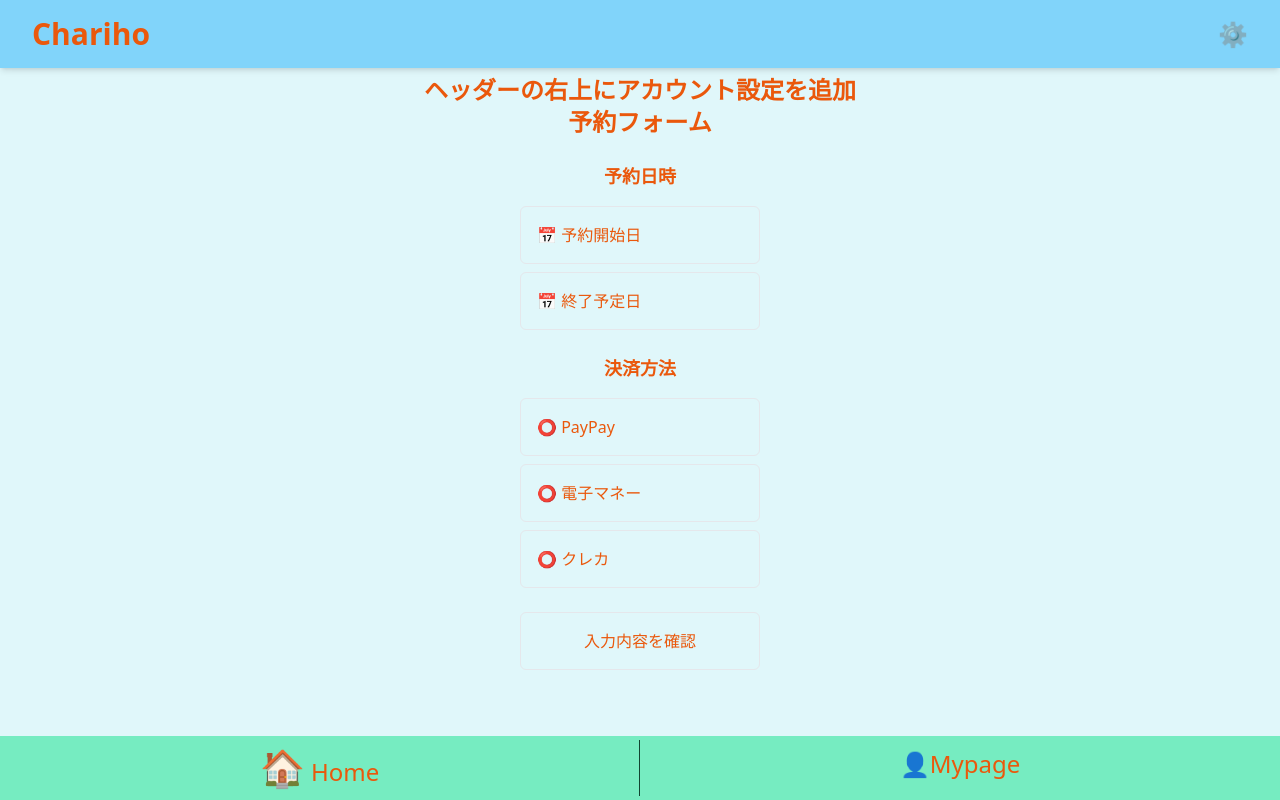
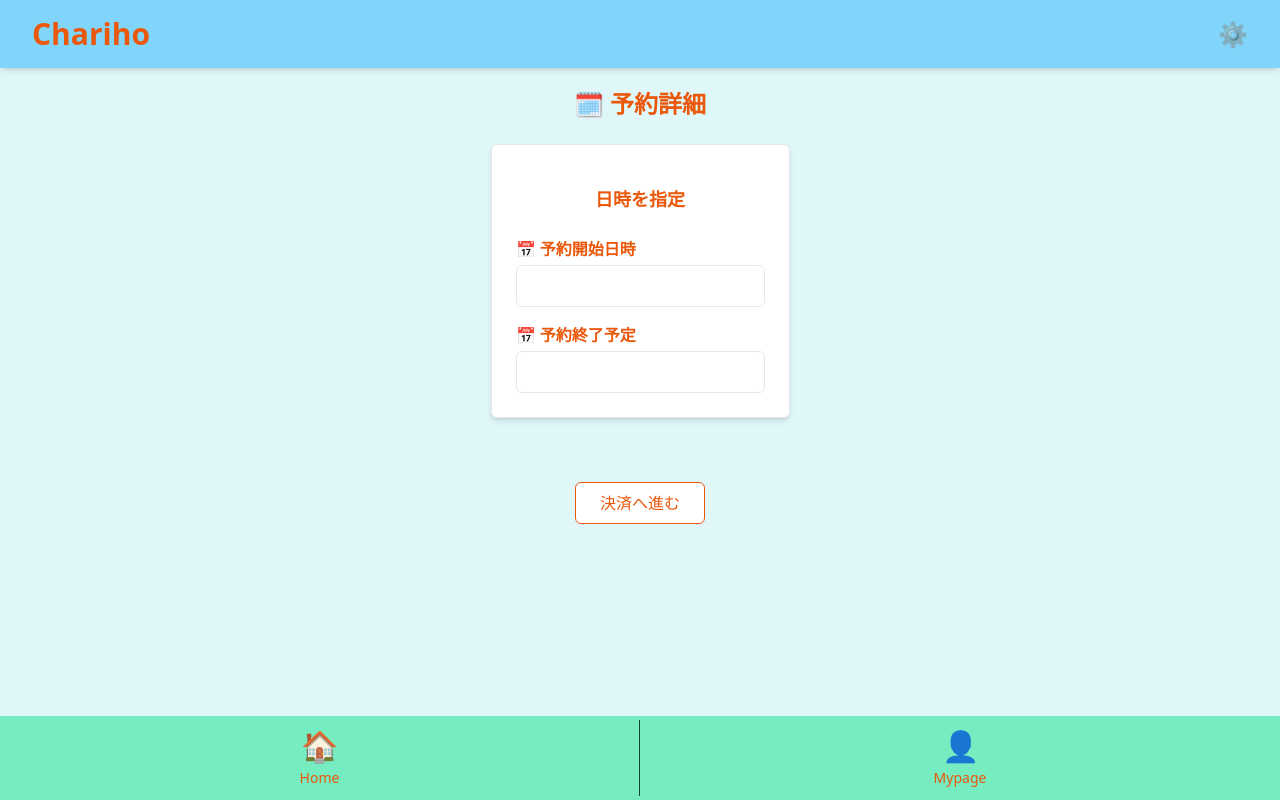
Before and after one commit to ms-engineer-bc24-12/Section_9_team_chariho, a Next.js app in the folder frontend/: page /rental/borrow/reserve in a window 1280 px wide. Built offline with nearby package versions, Linux system fonts and the light colour scheme.

Commit message:
feat:コンポーネント作成・ページ修正

```diff
--- a/frontend/src/app/components/Footer.tsx
+++ b/frontend/src/app/components/Footer.tsx
@@ -7,16 +7,17 @@ export default function Footer() {
     <footer className="fixed bottom-0 w-full text-2xl py-1 flex text-orange-600 bg-[#76ecc1]">
       <Link
         href="/rental"
-        className="w-1/2 text-center py-2 hover:text-orange-800 rounded-l-lg border-r border-[#114431]"
+        className="w-1/2 flex flex-col items-center justify-center text-center py-2 hover:text-orange-800 rounded-l-lg border-r border-[#114431]"
       >
-        <span className="text-4xl">🏠</span> {/* 自転車の絵文字 */}
-        <span className="mt-2">Home</span> {/* Homeテキスト */}
+        <span className="text-3xl">🏠</span> {/* 自転車の絵文字 */}
+        <span className="mt-1 text-sm">Home</span> {/* Homeテキスト */}
       </Link>
       <Link
         href="/mypage"
-        className="w-1/2 text-center py-2 hover:text-orange-800 rounded-full"
+        className="w-1/2 flex flex-col items-center justify-center text-center py-2 hover:text-orange-800 rounded-full"
       >
-        👤Mypage
+        <span className="text-3xl">👤</span> {/* 人の絵文字 */}
+        <span className="mt-1 text-sm">Mypage</span> {/* Mypageテキスト */}
       </Link>
     </footer>
   );
--- /dev/null
+++ b/frontend/src/app/components/UserForm.tsx
@@ -0,0 +1,165 @@
+import { useState } from 'react';
+
+interface FormData {
+  lastName: string;
+  firstName: string;
+  email: string;
+  password: string;
+  confirmPassword: string;
+  phoneNumber: string;
+  address: string;
+}
+
+interface UserFormProps {
+  onSubmit: (data: FormData) => Promise<void>;
+  initialData?: FormData;
+}
+
+const UserForm: React.FC<UserFormProps> = ({ onSubmit, initialData }) => {
+  const [lastName, setLastName] = useState(initialData?.lastName || '');
+  const [firstName, setFirstName] = useState(initialData?.firstName || '');
+  const [email, setEmail] = useState(initialData?.email || '');
+  const [password, setPassword] = useState('');
+  const [confirmPassword, setConfirmPassword] = useState('');
+  const [phoneNumber, setPhoneNumber] = useState(
+    initialData?.phoneNumber || '',
+  );
+  const [address, setAddress] = useState(initialData?.address || '');
+  const [error, setError] = useState('');
+
+  const handleRegister = async (e: React.FormEvent) => {
+    e.preventDefault();
+    setError('');
+
+    // ユーザー名のバリデーション（日本語とアルファベットのみ）
+    const nameRegex = /^[A-Za-zぁ-んァ-ン一-龯]+$/;
+    if (!nameRegex.test(lastName) || !nameRegex.test(firstName)) {
+      setError('ユーザー名は日本語とアルファベットのみ使用可能です。');
+      return;
+    }
+
+    // 住所のバリデーション（日本語、英数字、ハイフンのみ）
+    const addressRegex = /^[A-Za-z0-9ぁ-んァ-ン一-龯ー-]+$/;
+    if (!addressRegex.test(address)) {
+      setError('住所は日本語とハイフン、英数字のみ使用可能です。');
+      return;
+    }
+
+    // 電話番号のバリデーション（最大11桁の数字、ハイフン不可）
+    const phoneRegex = /^\d{1,11}$/;
+    if (!phoneRegex.test(phoneNumber)) {
+      setError('電話番号は最大11桁で、ハイフンなしで入力してください。');
+      return;
+    }
+
+    // パスワードの一致チェック
+    if (password !== confirmPassword) {
+      setError('パスワードと確認用パスワードが一致しません。');
+      return;
+    }
+
+    const formData = {
+      lastName,
+      firstName,
+      email,
+      password,
+      confirmPassword,
+      phoneNumber,
+      address,
+    };
+
+    try {
+      await onSubmit(formData); // フォームのデータを親コンポーネントに渡して処理を委譲
+    } catch (err) {
+      setError('送信中にエラーが発生しました。');
+      console.error(err);
+    }
+  };
+
+  return (
+    <form
+      onSubmit={handleRegister}
+      className="flex flex-col gap-4 mt-4 w-80 overflow-h-auto"
+    >
+      {error && <p className="text-red-500 text-sm">{error}</p>}
+
+      <div className="flex gap-2">
+        <div className="w-1/2">
+          <label className="text-sm font-semibold">名前</label>
+          <input
+            type="text"
+            value={lastName}
+            onChange={(e) => setLastName(e.target.value)}
+            placeholder="姓を入力して下さい"
+            className="border p-2 rounded-md w-full text-black"
+            required
+          />
+        </div>
+        <div className="w-1/2">
+          <label className="text-sm font-semibold">　</label>
+          <input
+            type="text"
+            value={firstName}
+            onChange={(e) => setFirstName(e.target.value)}
+            placeholder="名を入力して下さい"
+            className="border p-2 rounded-md w-full text-black"
+            required
+          />
+        </div>
+      </div>
+
+      <label className="text-sm font-semibold">住所</label>
+      <input
+        type="text"
+        value={address}
+        onChange={(e) => setAddress(e.target.value)}
+        placeholder="住所を入力してください"
+        className="border p-2 rounded-md w-full text-black"
+        required
+      />
+
+      <label className="text-sm font-semibold">電話番号</label>
+      <input
+        type="text"
+        value={phoneNumber}
+        onChange={(e) => setPhoneNumber(e.target.value)}
+        placeholder="電話番号を入力してください"
+        className="border p-2 rounded-md w-full text-black"
+        maxLength={11}
+        required
+      />
+
+      <label className="text-sm font-semibold">メールアドレス</label>
+      <input
+        type="email"
+        value={email}
+        onChange={(e) => setEmail(e.target.value)}
+        placeholder="メールアドレスを入力してください"
+        className="border p-2 rounded-md w-full text-black"
+        required
+      />
+
+      <label className="text-sm font-semibold">パスワード</label>
+      <input
+        type="password"
+        value={password}
+        onChange={(e) => setPassword(e.target.value)}
+        placeholder="パスワードを入力してください"
+        className="border p-2 rounded-md w-full text-black"
+        required
+      />
+
+      <label className="text-sm font-semibold">パスワード確認</label>
+      <input
+        type="password"
+        value={confirmPassword}
+        onChange={(e) => setConfirmPassword(e.target.value)}
+        placeholder="もう一度パスワードを入力してください"
+        className="border p-2 rounded-md w-full text-black"
+        required
+      />
+    </form>
+  );
+};
+
+export default UserForm;
--- a/frontend/src/app/mypage/contact/page.tsx
+++ b/frontend/src/app/mypage/contact/page.tsx
@@ -63,7 +63,7 @@ export default function ContactPage() {
         ) : (
           <form
             onSubmit={handleSubmit}
-            className="p-12 max-w-md w-full border rounded-md shadow-md block font-semibold bg-white text-orange-600"
+            className="p-12 max-w-md w-full border rounded-md shadow-md block font-semibold bg-white"
           >
             <div className="mb-4">
               <label>名前</label>
--- a/frontend/src/app/rental/borrow/reserve/confirm/page.tsx
+++ b/frontend/src/app/rental/borrow/reserve/confirm/page.tsx
@@ -1,57 +1,15 @@
 //src/app/rental/borrow/reserve/confirm/page.tsx
 //②-①-①-①予約確定ページ (予約の最終確認)→ 完了アラート表示　 (②借りる/貸す/返すへ自動遷移？)
+import Button from '@/app/components/Button';
 
 export default function ReserveConfirmPage() {
   return (
     <div className="flex flex-col items-center justify-between min-h-screen">
       <div className="flex flex-col items-center justify-center flex-grow">
-        <p className="text-2xl font-bold">
-          ヘッダーの右上にアカウント設定を追加
-        </p>
-        <p className="text-2xl font-bold">入力内容 確認</p>
-
-        <div className="mt-6">
-          <p className="border p-4 rounded-md w-60 text-center">予約開始日時</p>
-          <p className="border p-4 rounded-md w-60 text-center">
-            2025-2-1 12:00
-          </p>
-        </div>
-
-        <div className="mt-6">
-          <p className="border p-4 rounded-md w-60 text-center">終了予定日時</p>
-          <p className="border p-4 rounded-md w-60 text-center">
-            2025-2-1 13:00
-          </p>
-        </div>
-
-        <div className="mt-6">
-          <p className="border p-4 rounded-md w-60 text-center">決済方法</p>
-          <p className="border p-4 rounded-md w-60 text-center">🟢 PayPay</p>
-          <p className="border p-4 rounded-md w-60 text-center">
-            ※ ⬆️ユーザー情報から参照
-          </p>
-        </div>
-
-        <div className="mt-6">
-          <p className="border p-4 rounded-md w-60 text-center">予約確定</p>
-          <p className="border p-4 rounded-md w-60 text-center">
-            ※予約確定ボタンを押したら完了アラート表示
-          </p>
-          <p className="border p-4 rounded-md w-60 text-center">
-            ※完了アラート内のOKボタンを押して②へ自動遷移？
-          </p>
-        </div>
-      </div>
-
-      <div className="w-full">
-        <div className="flex justify-around bg-gray-100 p-4">
-          <p>🏠 ホーム</p>
-          <p>👤 マイページ</p>
-        </div>
+        <p className="text-2xl font-bold">登録が完了しました！</p>
+        <br />
+        <Button>Homeへ戻る</Button>
       </div>
     </div>
   );
 }
-
-//ページ確認
-// http://localhost:3000/rental/borrow/reserve/confirm
--- a/frontend/src/app/rental/borrow/reserve/page.tsx
+++ b/frontend/src/app/rental/borrow/reserve/page.tsx
@@ -1,44 +1,55 @@
 //src/app/rental/borrow/reserve/page.tsx
 //②-①-①予約内容入力ページ(予約日時選択)
+'use client';
 
-export default function ReservePage() {
+import { useState } from 'react';
+import DatePicker from 'react-datepicker';
+import 'react-datepicker/dist/react-datepicker.css';
+import Button from '@/app/components/Button';
+
+export default function ReserveConfirmPage() {
+  const [startDate, setStartDate] = useState<Date | null>(null);
+  const [endDate, setEndDate] = useState<Date | null>(null);
+
   return (
-    <div className="flex flex-col items-center justify-between min-h-screen">
-      <div className="flex flex-col items-center justify-center flex-grow">
-        <p className="text-2xl font-bold">
-          ヘッダーの右上にアカウント設定を追加
-        </p>
-        <p className="text-2xl font-bold">予約フォーム</p>
+    <div className="flex flex-col items-center justify-between min-h-screen p-20 pt-16">
+      <div className="flex flex-col items-center justify-center">
+        <p className="text-2xl font-bold mt-6">🗓️ 予約詳細</p>
+        <br />
+        <form className="p-6 max-w-md text-center border rounded-md shadow-md bg-white">
+          <p className="text-lg font-semibold mt-4">日時を指定</p>
 
-        <p className="text-lg font-semibold mt-6">予約日時</p>
-        <div className="flex flex-col gap-2 mt-4">
-          <p className="border p-4 rounded-md w-60">📅 予約開始日</p>
-          <p className="border p-4 rounded-md w-60">📅 終了予定日</p>
-        </div>
+          <div className="flex flex-col gap-4 mt-6">
+            <div>
+              <label className="block text-left font-semibold">
+                📅 予約開始日時
+              </label>
+              <DatePicker
+                selected={startDate}
+                onChange={(date) => setStartDate(date)}
+                showTimeSelect
+                dateFormat="yyyy/MM/dd HH:mm"
+                className="w-full border p-2 rounded-md mt-1"
+              />
+            </div>
 
-        <p className="text-lg font-semibold mt-6">決済方法</p>
-        <div className="flex flex-col gap-2 mt-4">
-          <p className="border p-4 rounded-md w-60">⭕ PayPay</p>
-          <p className="border p-4 rounded-md w-60">⭕ 電子マネー</p>
-          <p className="border p-4 rounded-md w-60">⭕ クレカ</p>
-        </div>
-
-        <div className="mt-6">
-          <p className="border p-4 rounded-md w-60 text-center">
-            入力内容を確認
-          </p>
-        </div>
-      </div>
-
-      <div className="w-full">
-        <div className="flex justify-around bg-gray-100 p-4">
-          <p>🏠 ホーム</p>
-          <p>👤 マイページ</p>
-        </div>
+            <div>
+              <label className="block text-left font-semibold">
+                📅 予約終了予定
+              </label>
+              <DatePicker
+                selected={endDate}
+                onChange={(date) => setEndDate(date)}
+                showTimeSelect
+                dateFormat="yyyy/MM/dd HH:mm"
+                className="w-full border p-2 rounded-md mt-1"
+              />
+            </div>
+          </div>
+        </form>
+        <div className="mt-16"></div>
+        <Button>決済へ進む</Button>
       </div>
     </div>
   );
 }
-
-//ページ確認
-//http://localhost:3000/rental/borrow/reserve
--- a/frontend/src/app/rental/lend/page.tsx
+++ b/frontend/src/app/rental/lend/page.tsx
@@ -53,7 +53,7 @@ export default function LendPage() {
                 className="flex items-center justify-between border p-4 rounded-md w-80"
               >
                 <span>
-                  {bike.name} (価格：{bike.price}円)
+                  {bike.name} ({bike.price}円/時間)
                 </span>
                 <button
                   onClick={() => handleDelete(bike.id)}
--- a/frontend/src/app/rental/return/page.tsx
+++ b/frontend/src/app/rental/return/page.tsx
@@ -42,7 +42,7 @@ export default function ReturnPage() {
   };
 
   return (
-    <div className="flex flex-col items-center justify-between min-h-[140vh] pt-16">
+    <div className="flex flex-col items-center justify-between min-h-[170vh] pt-16">
       <div className="flex flex-col items-center flex-grow">
         <h2 className="text-4xl font-bold mt-6">🔔My Chari 返却</h2>
         <br />
```
Also changed, not shown: 2 other files (tests, documents, lock files or other folders).
